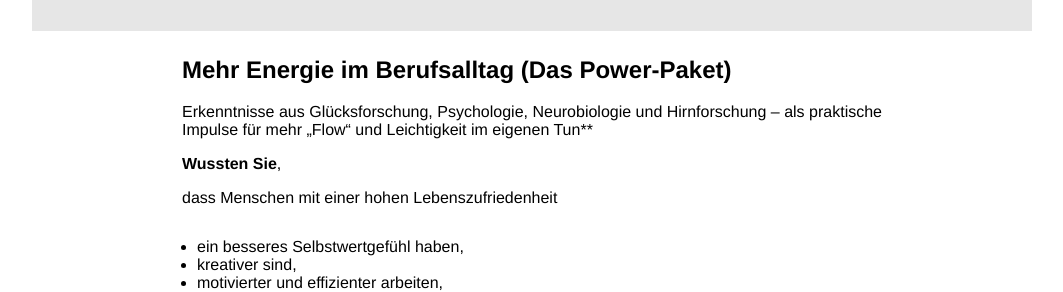
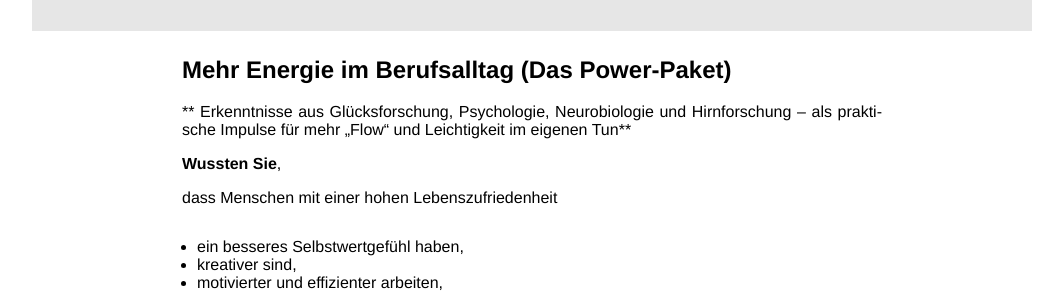
Before and after one commit to storywork/storywork.github.io, a Jekyll site: the page built from soziale-kompetenzen/Mehr-Energie.md, in a window 1280 px wide. Shown: the part 274-566 px from the top of the page, without its empty margins (108-1171 px from the left). Built offline with Jekyll 4.4.1, drawn with Linux system fonts in a browser that asks for light colours; our own code applies the rules of GitHub Pages for plain Markdown files.

Commit message:
Edit via CMS (1)

```diff
--- a/soziale-kompetenzen/Mehr-Energie.md
+++ b/soziale-kompetenzen/Mehr-Energie.md
@@ -1,6 +1,6 @@
 ## Mehr Energie im Berufsalltag (Das Power-Paket)
 
- Erkenntnisse aus Glücksforschung, Psychologie, Neurobiologie und Hirnforschung
+** Erkenntnisse aus Glücksforschung, Psychologie, Neurobiologie und Hirnforschung
  –	als praktische Impulse für mehr „Flow“ und Leichtigkeit im eigenen Tun**
 
 **Wussten Sie**,
```
